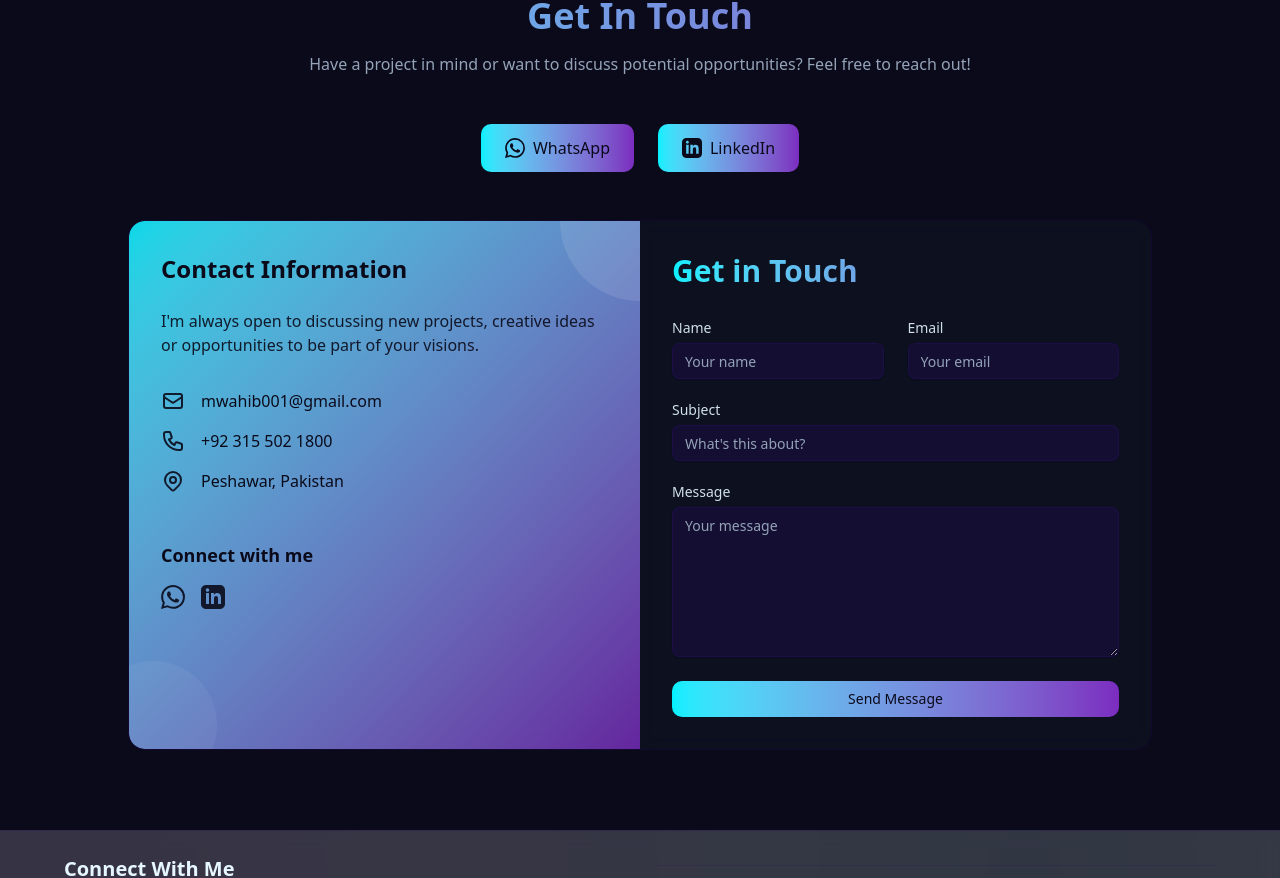
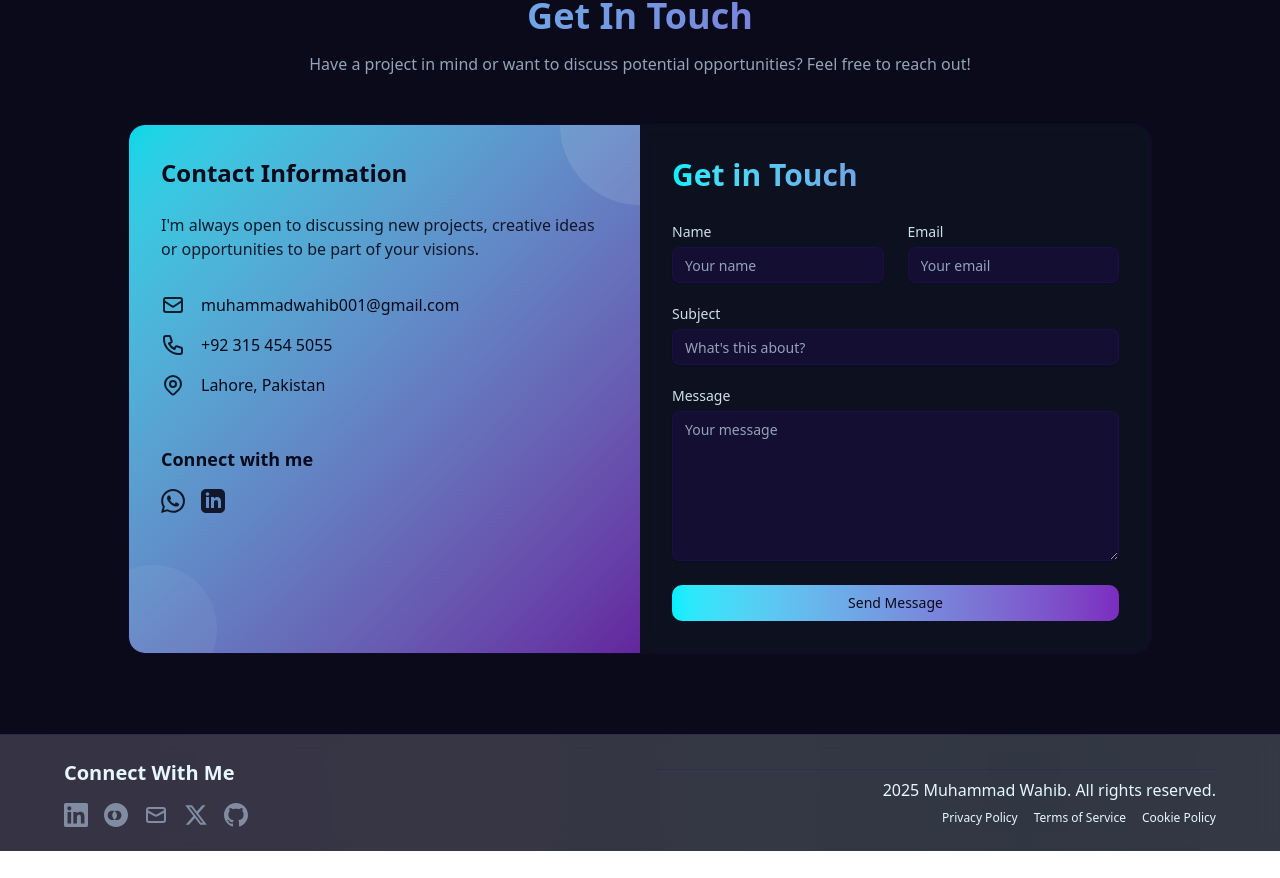
Before and after one commit to Mwahib001/mwahib, a Next.js app: page / in a window 1280 px wide. Shown: the part 3017-3895 px from the top of the page. After the commit the page ends 3868 px from the top, so only its background shows below. Built offline with nearby package versions, Linux system fonts and the light colour scheme.

Commit message:
updated links

```diff
--- a/components/Contact.tsx
+++ b/components/Contact.tsx
@@ -19,7 +19,7 @@ export default function Contact() {
         </div>
 
         {/* Social Media Links */}
-        <div className="flex justify-center gap-6 mb-12">
+        {/* <div className="flex justify-center gap-6 mb-12">
           <a
             href="https://wa.me/923155021800"
             target="_blank"
@@ -42,7 +42,7 @@ export default function Contact() {
             </svg>
             LinkedIn
           </a>
-        </div>
+        </div> */}
 
         <div className="max-w-5xl mx-auto bg-background/60 backdrop-blur-sm rounded-2xl overflow-hidden border border-border/30">
           <div className="md:flex rounded-2xl overflow-hidden">
@@ -73,7 +73,7 @@ export default function Contact() {
                       d="M3 8l7.89 5.26a2 2 0 002.22 0L21 8M5 19h14a2 2 0 002-2V7a2 2 0 00-2-2H5a2 2 0 00-2 2v10a2 2 0 002 2z"
                     />
                   </svg>
-                  <span>mwahib001@gmail.com</span>
+                  <span>muhammadwahib001@gmail.com</span>
                 </div>
                 <div className="flex items-center">
                   <svg
@@ -90,7 +90,7 @@ export default function Contact() {
                       d="M3 5a2 2 0 012-2h3.28a1 1 0 01.948.684l1.498 4.493a1 1 0 01-.502 1.21l-2.257 1.13a11.042 11.042 0 005.516 5.516l1.13-2.257a1 1 0 011.21-.502l4.493 1.498a1 1 0 01.684.949V19a2 2 0 01-2 2h-1C9.716 21 3 14.284 3 6V5z"
                     />
                   </svg>
-                  <span>+92 315 502 1800</span>
+                  <span>+92 315 454 5055</span>
                 </div>
                 <div className="flex items-center">
                   <svg
@@ -113,7 +113,7 @@ export default function Contact() {
                       d="M15 11a3 3 0 11-6 0 3 3 0 016 0z"
                     />
                   </svg>
-                  <span>Peshawar, Pakistan</span>
+                  <span>Lahore, Pakistan</span>
                 </div>
               </div>
 
@@ -138,7 +138,7 @@ export default function Contact() {
                     </svg>
                   </a>
                   <a
-                    href="https://linkedin.com/in/your-linkedin"
+                    href="https://www.linkedin.com/in/muhammad-wahib-85a836227/"
                     target="_blank"
                     rel="noopener noreferrer"
                     className="text-primary-foreground/90 hover:text-white transition-all duration-300 hover:scale-110"
--- a/components/Footer.tsx
+++ b/components/Footer.tsx
@@ -6,7 +6,7 @@ export default function Footer() {
   const socialLinks = [
     {
       name: "LinkedIn",
-      url: "https://linkedin.com/in/your-profile",
+      url: "https://www.linkedin.com/in/muhammad-wahib-85a836227/",
       icon: (
         <svg className="w-6 h-6" fill="currentColor" viewBox="0 0 24 24">
           <path d="M20.447 20.452h-3.554v-5.569c0-1.328-.027-3.037-1.852-3.037-1.853 0-2.136 1.445-2.136 2.939v5.667H9.351V9h3.414v1.561h.046c.477-.9 1.637-1.85 3.37-1.85 3.601 0 4.267 2.37 4.267 5.455v6.286zM5.337 7.433c-1.144 0-2.063-.926-2.063-2.065 0-1.138.92-2.063 2.063-2.063 1.14 0 2.064.925 2.064 2.063 0 1.139-.925 2.065-2.064 2.065zm1.782 13.019H3.555V9h3.564v11.452zM22.225 0H1.771C.792 0 0 .774 0 1.729v20.542C0 23.227.792 24 1.771 24h20.451C23.2 24 24 23.227 24 22.271V1.729C24 .774 23.2 0 22.222 0h.003z"/>
@@ -15,7 +15,7 @@ export default function Footer() {
     },
     {
       name: "Instagram",
-      url: "https://instagram.com/your-profile",
+      url: "https://www.instagram.com/wahib_is_here_/",
       icon: (
         <svg className="w-6 h-6" fill="currentColor" viewBox="0 0 24 24">
           <path d="M12.017 0C5.396 0 .029 5.367.029 11.987c0 6.62 5.367 11.987 11.988 11.987 6.62 0 11.987-5.367 11.987-11.987C24.014 5.367 18.637.001 12.017.001zM8.449 16.988c-1.297 0-2.448-.49-3.323-1.297C4.198 14.895 3.708 13.744 3.708 12.447s.49-2.448 1.297-3.323c.875-.807 2.026-1.297 3.323-1.297s2.448.49 3.323 1.297c.807.875 1.297 2.026 1.297 3.323s-.49 2.448-1.297 3.323c-.875.807-2.026 1.297-3.323 1.297zm7.718-1.297c-.875.807-2.026 1.297-3.323 1.297s-2.448-.49-3.323-1.297c-.807-.875-1.297-2.026-1.297-3.323s.49-2.448 1.297-3.323c.875-.807 2.026-1.297 3.323-1.297s2.448.49 3.323 1.297c.807.875 1.297 2.026 1.297 3.323s-.49 2.448-1.297 3.323z"/>
@@ -24,7 +24,7 @@ export default function Footer() {
     },
     {
       name: "Email",
-      url: "mailto:your-email@example.com",
+      url: "mailto:muhammadwahib001@gmail.com",
       icon: (
         <svg className="w-6 h-6" fill="none" stroke="currentColor" viewBox="0 0 24 24">
           <path strokeLinecap="round" strokeLinejoin="round" strokeWidth={2} d="M3 8l7.89 4.26a2 2 0 002.22 0L21 8M5 19h14a2 2 0 002-2V7a2 2 0 00-2-2H5a2 2 0 00-2 2v10a2 2 0 002 2z" />
@@ -42,7 +42,7 @@ export default function Footer() {
     },
     {
       name: "GitHub",
-      url: "https://github.com/your-profile",
+      url: "https://github.com/Mwahib001",
       icon: (
         <svg className="w-6 h-6" fill="currentColor" viewBox="0 0 24 24">
           <path d="M12 0c-6.626 0-12 5.373-12 12 0 5.302 3.438 9.8 8.207 11.387.599.111.793-.261.793-.577v-2.234c-3.338.726-4.033-1.416-4.033-1.416-.546-1.387-1.333-1.756-1.333-1.756-1.089-.745.083-.729.083-.729 1.205.084 1.839 1.237 1.839 1.237 1.07 1.834 2.807 1.304 3.492.997.107-.775.418-1.305.762-1.604-2.665-.305-5.467-1.334-5.467-5.931 0-1.311.469-2.381 1.236-3.221-.124-.303-.535-1.524.117-3.176 0 0 1.008-.322 3.301 1.23.957-.266 1.983-.399 3.003-.404 1.02.005 2.047.138 3.006.404 2.291-1.552 3.297-1.23 3.297-1.23.653 1.653.242 2.874.118 3.176.77.84 1.235 1.911 1.235 3.221 0 4.609-2.807 5.624-5.479 5.921.43.372.823 1.102.823 2.222v3.293c0 .319.192.694.801.576 4.765-1.589 8.199-6.086 8.199-11.386 0-6.627-5.373-12-12-12z"/>
```
